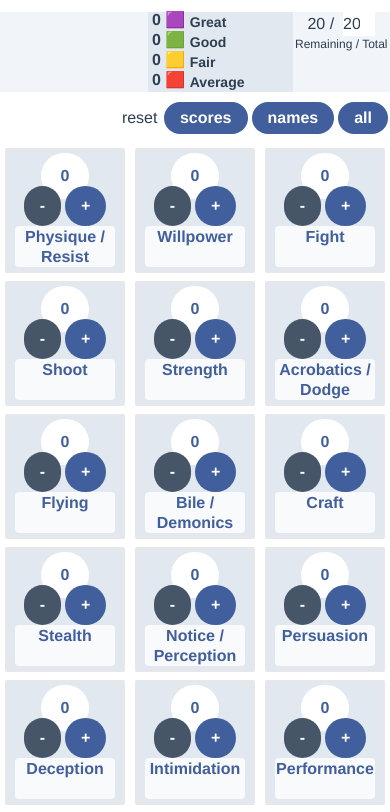
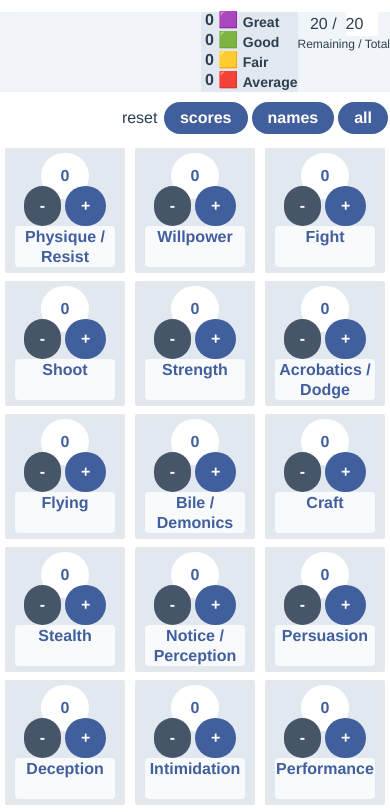
Before and after one commit to johncarmack1984/toh-skill-builder, a Vue app: page / in a window 390 px wide. Shown: the top 812 px of the page. Built offline with nearby package versions, Linux system fonts and the light colour scheme.

Commit message:
sticky top

```diff
--- a/src/components/HelloWorld.vue
+++ b/src/components/HelloWorld.vue
@@ -75,13 +75,12 @@ export default {
 
 <template>
   <div class="max-w-md my-0 py-0 mx-auto bg-white rounded-xl shadow-md md:max-w-2xl">
-
     <!-- Top Bar -->
-    <div class="flex flex-row flex-wrap justify-between pt-0 mt-[-3rem]">
+    <div class="z-40 sticky top-0 md:static flex md:flex-row flex-wrap justify-between md:pt-0 mt-[-3rem]">
 
       <!-- Squares -->
 
-      <div class="text-xl md:text-xl bg-slate-100 grow">
+      <div class="z-50 text-xl md:text-xl bg-slate-100 grow">
         <ul class="flex flex-row flex-nowrap leading-none">&nbsp;<li v-for="n in purpSquares()">🟪</li></ul>
         <ul class="flex flex-row flex-nowrap leading-none">&nbsp;<li v-for="n in greenSquares()">🟩</li></ul>
         <ul class="flex flex-row flex-nowrap leading-none">&nbsp;<li v-for="n in yellowSquares()">🟨</li></ul>
@@ -90,7 +89,7 @@ export default {
 
       <!-- Legend -->
 
-      <div class="text-md md:text-xl bg-slate-200 pr-12">
+      <div class="z-50 text-md md:text-xl bg-slate-200 md:pr-12">
         <ul class="flex flex-row flex-nowrap leading-none font-bold">&nbsp;{{ purpSquares() }}&nbsp;🟪&nbsp;<span class="text-sm">Great</span></ul>
         <ul class="flex flex-row flex-nowrap leading-none font-bold">&nbsp;{{ greenSquares() }}&nbsp;🟩&nbsp;<span class="text-sm">Good</span></ul>
         <ul class="flex flex-row flex-nowrap leading-none font-bold">&nbsp;{{ yellowSquares() }}&nbsp;🟨&nbsp;<span class="text-sm">Fair</span></ul>
@@ -99,7 +98,7 @@ export default {
 
       <!-- Total / Remaining -->
 
-      <div class="bg-slate-100 basis-1/4 justify-self-end">
+      <div class="z-50 bg-slate-100 md:basis-1/4 justify-self-end">
         <div class="text-[16px] md:text-4xl">
           {{ remainingPoints }} /&nbsp;
           <input
@@ -113,7 +112,7 @@ export default {
 
     <!-- Reset Buttons -->
 
-    <div class="text-right pt-2">
+    <div class="z-0 text-right pt-2">
       reset
       <button
         @click="resetScores"
@@ -140,8 +139,8 @@ export default {
 
     <!-- Skills -->
 
-    <div class="md:flex pt-2">
-      <ul class="flex flex-wrap justify-around">
+    <div class="z-0 md:flex pt-2">
+      <ul class="z-0 flex flex-wrap justify-around">
         <li
           v-for="(skill, index) in skills"
           :key="skill"
```
